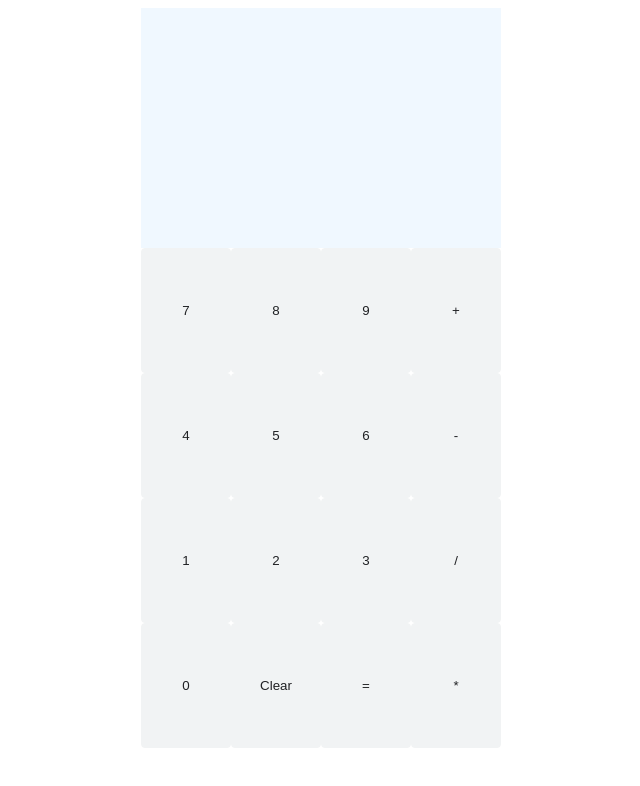
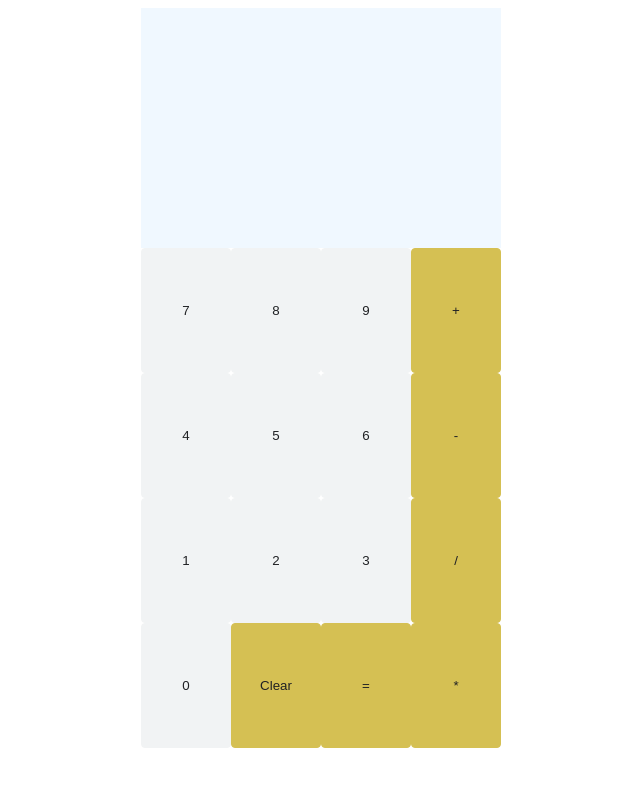
Before and after one commit to ConfusedGerman/Calculator, a plain HTML site: page index.html in a window 1280 px wide. Shown: the whole page, without its empty margins (327-967 px from the left). Drawn offline with Linux system fonts and the light colour scheme.

Commit message:
Change style for operator buttons

```diff
--- a/style.css
+++ b/style.css
@@ -17,13 +17,18 @@
     align-items: stretch;
 }
 
-.number,
-.operator,
-.function {
+button {
     width: 25%;
     background: #f1f3f4;
     color: #202124;
     border: 1px solid #f1f3f4;
+    border-radius: 4px;
+}
+
+.operator,
+.function {
+    background-color: #d5c053;
+    border: 1px solid #d5c053;
     border-radius: 4px;
 }
 
```
